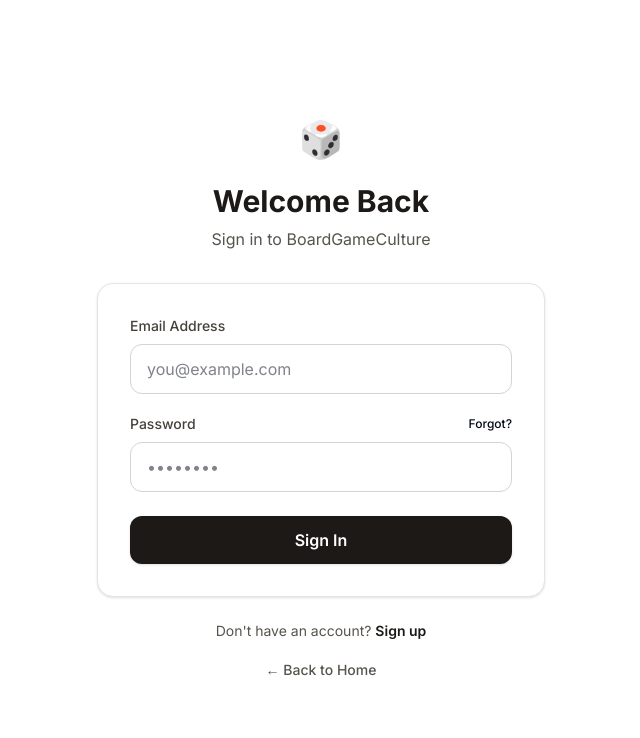
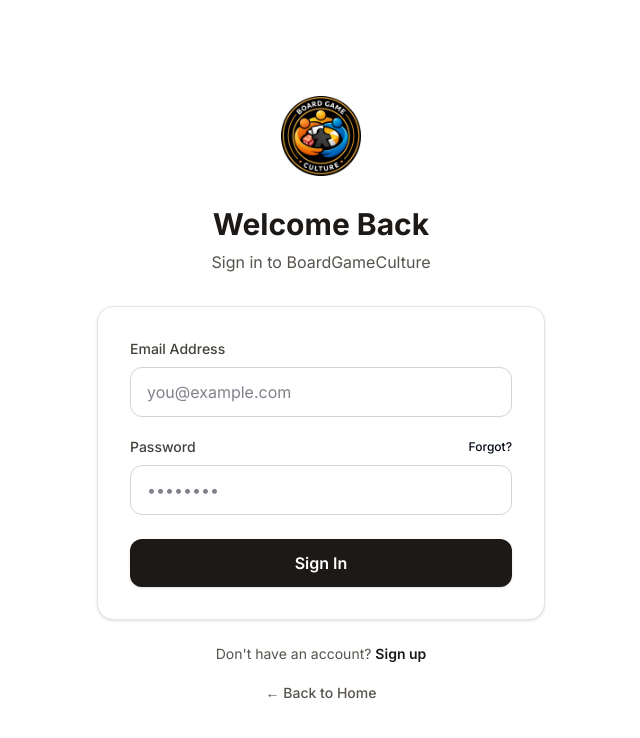
Before and after one commit to aslam301/bgc, a Next.js app: page /login in a window 1280 px wide. Shown: the top 738 px of the page, without its empty margins (319-959 px from the left). Built offline with nearby package versions, Linux system fonts and the light colour scheme.

Commit message:
made some changes to UI Ux

```diff
--- a/app/(auth)/forgot-password/page.tsx
+++ b/app/(auth)/forgot-password/page.tsx
@@ -3,6 +3,7 @@
 import { useActionState } from 'react'
 import { requestPasswordReset } from '@/lib/actions/password-reset'
 import Link from 'next/link'
+import Image from 'next/image'
 
 export default function ForgotPasswordPage() {
   const [state, formAction] = useActionState(requestPasswordReset, null)
@@ -13,7 +14,14 @@ export default function ForgotPasswordPage() {
         {/* Header */}
         <div className="text-center mb-8">
           <Link href="/" className="inline-block mb-6">
-            <span className="text-4xl">🎲</span>
+            <div className="relative w-20 h-20 mx-auto">
+              <Image
+                src="/logo.png"
+                alt="BoardGameCulture Logo"
+                fill
+                className="object-contain"
+              />
+            </div>
           </Link>
           <h1 className="text-3xl font-bold text-stone-900 mb-2">
             Forgot Password?
--- a/app/(auth)/login/page.tsx
+++ b/app/(auth)/login/page.tsx
@@ -2,6 +2,7 @@
 
 import { login } from '@/lib/actions/auth'
 import Link from 'next/link'
+import Image from 'next/image'
 import { useActionState } from 'react'
 
 export default function LoginPage() {
@@ -13,7 +14,14 @@ export default function LoginPage() {
         {/* Header */}
         <div className="text-center mb-8">
           <Link href="/" className="inline-block mb-6">
-            <span className="text-4xl">🎲</span>
+            <div className="relative w-20 h-20 mx-auto">
+              <Image
+                src="/logo.png"
+                alt="BoardGameCulture Logo"
+                fill
+                className="object-contain"
+              />
+            </div>
           </Link>
           <h1 className="text-3xl font-bold text-stone-900 mb-2">
             Welcome Back
--- a/app/(auth)/reset-password/page.tsx
+++ b/app/(auth)/reset-password/page.tsx
@@ -3,6 +3,7 @@
 import { useActionState } from 'react'
 import { resetPassword } from '@/lib/actions/password-reset'
 import Link from 'next/link'
+import Image from 'next/image'
 import { useRouter } from 'next/navigation'
 import { useEffect } from 'react'
 
@@ -26,7 +27,14 @@ export default function ResetPasswordPage() {
         {/* Header */}
         <div className="text-center mb-8">
           <Link href="/" className="inline-block mb-6">
-            <span className="text-4xl">🎲</span>
+            <div className="relative w-20 h-20 mx-auto">
+              <Image
+                src="/logo.png"
+                alt="BoardGameCulture Logo"
+                fill
+                className="object-contain"
+              />
+            </div>
           </Link>
           <h1 className="text-3xl font-bold text-stone-900 mb-2">
             Reset Password
--- a/app/(auth)/signup/page.tsx
+++ b/app/(auth)/signup/page.tsx
@@ -2,6 +2,7 @@
 
 import { signup } from '@/lib/actions/auth'
 import Link from 'next/link'
+import Image from 'next/image'
 import { useActionState } from 'react'
 
 export default function SignupPage() {
@@ -13,7 +14,14 @@ export default function SignupPage() {
         {/* Header */}
         <div className="text-center mb-8">
           <Link href="/" className="inline-block mb-6">
-            <span className="text-4xl">🎲</span>
+            <div className="relative w-20 h-20 mx-auto">
+              <Image
+                src="/logo.png"
+                alt="BoardGameCulture Logo"
+                fill
+                className="object-contain"
+              />
+            </div>
           </Link>
           <h1 className="text-3xl font-bold text-stone-900 mb-2">
             Join Us
--- a/components/Navigation.tsx
+++ b/components/Navigation.tsx
@@ -1,4 +1,5 @@
 import Link from 'next/link'
+import Image from 'next/image'
 import { createClient } from '@/lib/supabase/server'
 import UserMenu from './UserMenu'
 
@@ -21,12 +22,20 @@ export default async function Navigation() {
       <div className="max-w-7xl mx-auto px-4 sm:px-6 lg:px-8">
         <div className="flex justify-between items-center h-16">
           {/* Logo */}
-          <Link href="/" className="flex items-center gap-2 group">
-            <span className="text-2xl group-hover:scale-110 transition-transform">🎲</span>
-            <span className="text-lg sm:text-xl font-bold text-stone-900 hidden sm:block">
+          <Link href="/" className="flex items-center gap-2 sm:gap-3 group">
+            <div className="relative w-10 h-10 sm:w-12 sm:h-12 group-hover:scale-105 transition-transform">
+              <Image
+                src="/logo.png"
+                alt="BoardGameCulture Logo"
+                fill
+                className="object-contain"
+                priority
+              />
+            </div>
+            <span className="text-base sm:text-xl font-bold text-stone-900 hidden sm:block">
               BoardGameCulture
             </span>
-            <span className="text-lg font-bold text-stone-900 sm:hidden">
+            <span className="text-base font-bold text-stone-900 sm:hidden">
               BGC
             </span>
           </Link>
```
Also changed, not shown: public/logo.png (added).
